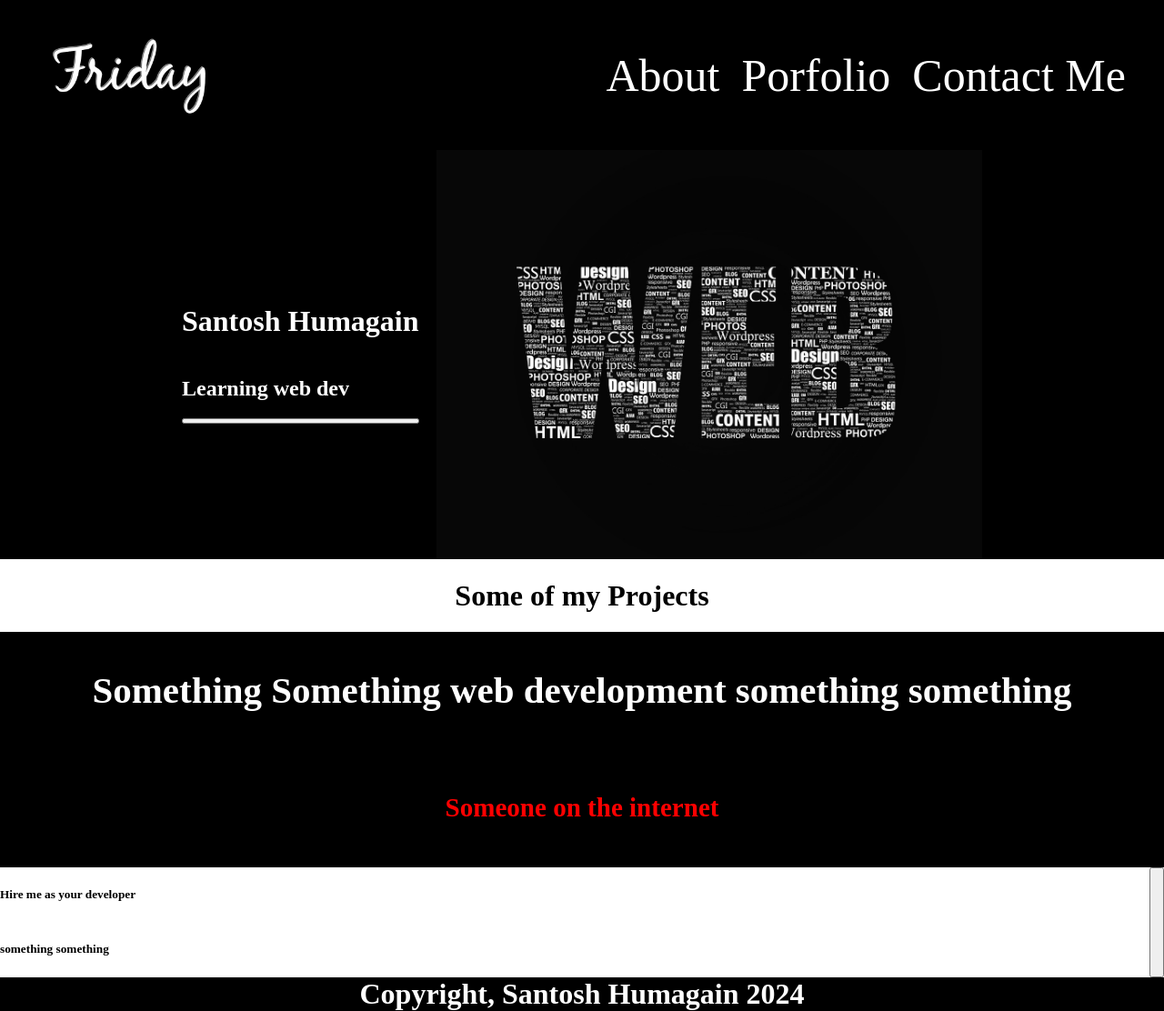
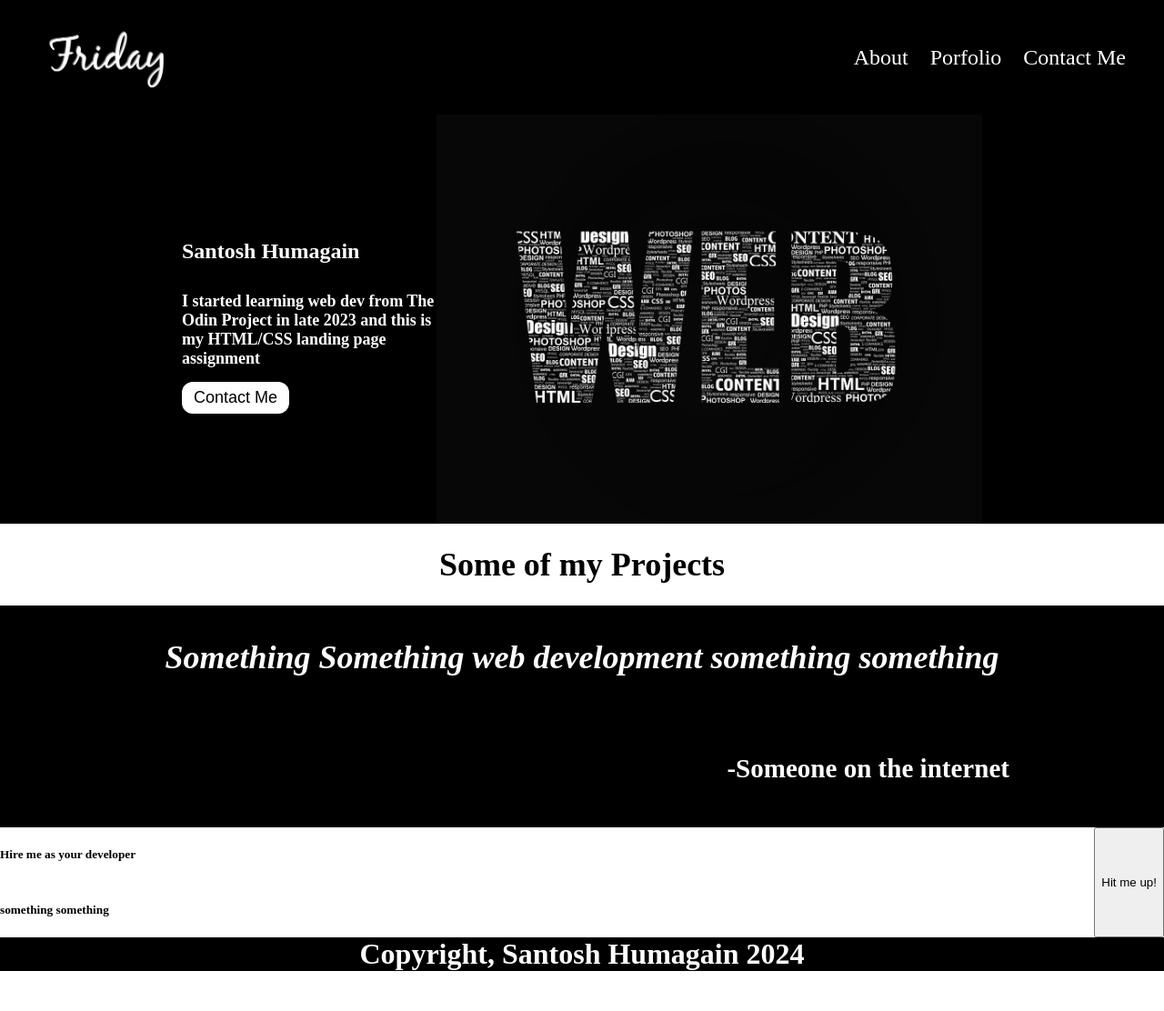
Before and after one commit to npmisantosh/landingpage, a plain HTML site: page index.html in a window 1280 px wide. Shown: the whole page at 91% size. After the commit the page ends 1068 px from the top, so only its background shows below. Drawn offline with Linux system fonts and the light colour scheme.

Commit message:
standerized styling

```diff
--- a/index.html
+++ b/index.html
@@ -9,7 +9,7 @@
 
 <div class="header">
 
-<a href="index.html"><img src="/images/headerlogo.jpg" width="200px" height="auto"></a>
+<a href="index.html"><img src="/images/headerlogo.jpg" width="auto" height="100px"></a>
 <ul>
 <li><a href="#">About</a></li>
 <li><a href="#">Porfolio</a></li>
@@ -18,12 +18,15 @@
 
 
 </div>
+
+<div class="content">
+
 <div class="hero">
 
 <div class="herocontent">
 <h1>Santosh Humagain</h1>
-<h2>Learning web dev</h2>
-<button></button>
+<h2>I started learning web dev from The Odin Project in late 2023 and this is my HTML/CSS landing page assignment</h2>
+<button>Contact Me</button>
 </div>
 
 <img src="/images/heroimage.jpg" width="600px" height="auto">
@@ -41,7 +44,7 @@
 <div class="quote">
 
 <h3>Something Something web development something something</h1>
-<h5>Someone on the internet</h5>
+<h5>-Someone on the internet</h5>
 
 </div>
 
@@ -50,16 +53,18 @@
 <h5>Hire me as your developer</h5>
 <h5>something something</h5>
 </div>
-<button></button>
+<button>Hit me up!</button>
 
 </div>
 
+
+
+
+</div>
 <div class="footer">
 Copyright, Santosh Humagain 2024
 
 </div>
 
-
-
 </body>
 </html>
--- a/styles.css
+++ b/styles.css
@@ -3,6 +3,12 @@ body{
     display: flex;
     flex-direction: column;
     height: 100dvh;
+    flex-direction: column;
+  justify-content : space-between;
+}
+.footer, .header, .hero, .quote {
+    background-color: black;
+
 }
 
 li{
@@ -12,7 +18,7 @@ li{
 a{
     text-decoration: none;
     color: white;
-    font-size: 50px;
+    font-size: 24px;
     padding: 10px;
 }
 
@@ -22,9 +28,15 @@ a{
     align-items: center;
     padding-inline: 32px;
     position: sticky; top: 0;
+}
+.content{
+    display: flex;
+    flex-direction: column;
+    justify-content: space-between;
+    flex-grow: 1;
+}
 
 
-}
 .hero{
     display: flex;
     color: white;
@@ -37,11 +49,34 @@ a{
     flex-direction: column;
     justify-content: center;
 }
+
+.herocontent>h2{
+    font-size: 18px;
+}
+.herocontent>h1{
+    font-size: 24px;
+}
+
+.herocontent>button{
+    background-color: white;
+    font-weight: 400;
+    font-size: 18px;
+    width: fit-content;
+    border: 1px solid transparent;
+    padding: 6px 12px;
+    border-radius: .75rem;
+
+}
+
 .info{
     display: flex;
     flex-direction: column;
     align-items: center;
 
+}
+
+.info>h1{
+    font-size: 36px;
 }
 .quote{
     color: white;
@@ -52,8 +87,13 @@ a{
     padding-inline: 45px;
 
 }
-.quote h5{
-    color: red;
+.quote>h3{
+    font-size: 36px;
+    font-style:italic;
+}
+.quote>h5{
+    padding-right: 125px;
+    align-self: flex-end;
 }
 
 .cta{
@@ -67,17 +107,22 @@ a{
     display: flex;
     flex-direction: column;
 }
+
+.ctatext>button{
+
+    background-color: white;
+    font-weight: 400;
+    font-size: 40px;
+    max-width: 250px;
+    border: 1px solid white;
+    padding: 6px 12px;
+    border-radius: .75rem;
+}
 .footer{
     display: flex;
+    justify-content: center;
     color: white;
-    justify-content: center;
     font-size: 32px;
     font-weight: 600;
 
 }
-
-
-.footer, .header, .hero, .quote {
-     background-color: black;
-
-}
```
